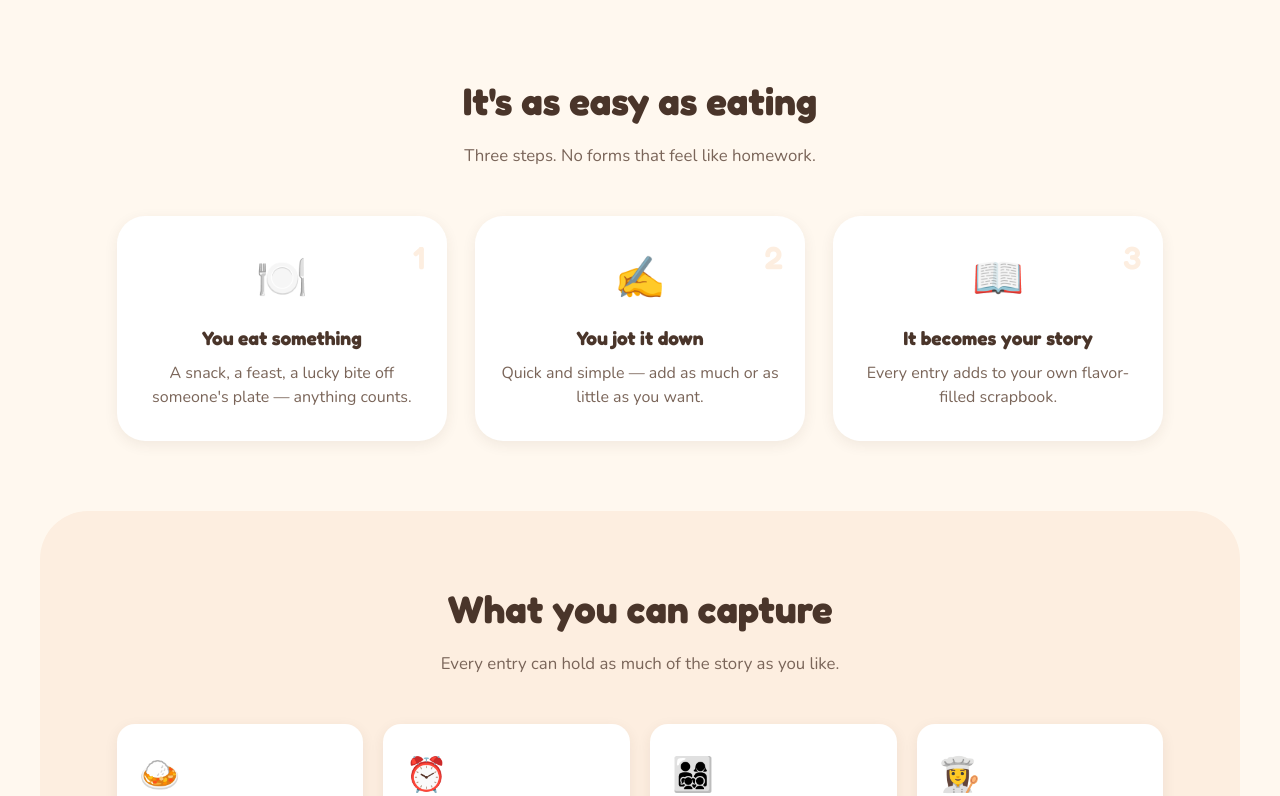
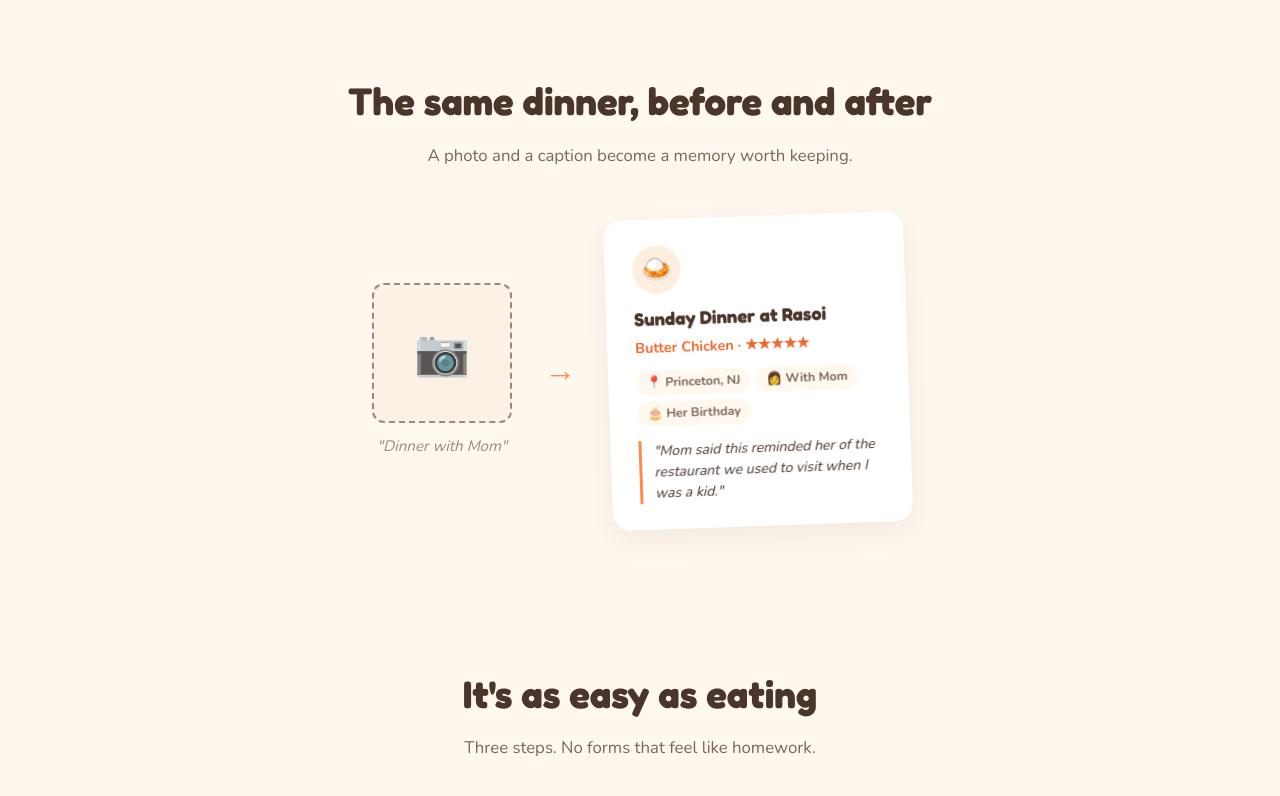
Before and after one commit to banguralok/bite-book, a plain HTML site: page index.html in a window 1280 px wide. Shown: the part 641-1437 px from the top of the page. Drawn offline with nearby package versions, Linux system fonts and the light colour scheme.

Commit message:
Add a before/after section to the landing page
The review's landing-page critique and its "stronger visual identity"
note both pointed at the same gap: nothing on the page actually showed
what a Bite Book entry becomes, and the whole page read more like a
web app than a scrapbook. Adds one section between the hero and the
existing 3-step explainer: a plain photo-and-caption "before," turning
into a warm, slightly-rotated scrapbook card "after" with the place,
rating, people, occasion, and a quote — a first, concrete pass at both
review items rather than a full site-wide redesign.

Not pushed yet — holding for the next deploy window.

```diff
--- a/css/style.css
+++ b/css/style.css
@@ -248,10 +248,112 @@ section h2 {
   font-size: 1.05rem;
 }
 
-.how-it-works, .whats-inside, .get-started {
+.transformation, .how-it-works, .whats-inside, .get-started {
   padding: 70px 6vw;
   max-width: 1200px;
   margin: 0 auto;
+}
+
+.transformation-row {
+  display: flex;
+  align-items: center;
+  justify-content: center;
+  gap: 32px;
+  flex-wrap: wrap;
+  margin-top: 48px;
+}
+
+.transformation-before { text-align: center; opacity: 0.75; }
+
+.before-photo {
+  width: 140px;
+  height: 140px;
+  border-radius: 12px;
+  background: var(--cream-2);
+  border: 2px dashed var(--brown-soft);
+  display: flex;
+  align-items: center;
+  justify-content: center;
+  font-size: 2.8rem;
+  margin: 0 auto 12px;
+}
+
+.before-caption {
+  font-style: italic;
+  color: var(--brown-soft);
+  font-size: 0.95rem;
+}
+
+.transformation-arrow {
+  font-size: 2rem;
+  color: var(--orange);
+  flex-shrink: 0;
+}
+
+.scrapbook-card {
+  background: var(--white);
+  border-radius: var(--radius-md);
+  padding: 26px 28px;
+  box-shadow: var(--shadow);
+  max-width: 300px;
+  text-align: left;
+  transform: rotate(-2deg);
+}
+
+.scrapbook-photo {
+  display: inline-flex;
+  align-items: center;
+  justify-content: center;
+  width: 48px;
+  height: 48px;
+  border-radius: 50%;
+  background: var(--cream-2);
+  font-size: 1.6rem;
+  margin-bottom: 12px;
+}
+
+.scrapbook-card h3 {
+  font-family: 'Fredoka', sans-serif;
+  font-size: 1.15rem;
+  margin: 0 0 4px;
+}
+
+.scrapbook-dish {
+  color: var(--orange-dark);
+  font-weight: 700;
+  font-size: 0.9rem;
+  margin-bottom: 12px;
+}
+
+.scrapbook-tags {
+  display: flex;
+  flex-wrap: wrap;
+  gap: 6px;
+  margin-bottom: 14px;
+}
+
+.scrapbook-tags span {
+  font-size: 0.78rem;
+  font-weight: 700;
+  color: var(--brown-soft);
+  background: var(--cream);
+  padding: 3px 10px;
+  border-radius: 999px;
+}
+
+.scrapbook-quote {
+  font-style: italic;
+  font-size: 0.88rem;
+  color: var(--brown);
+  border-left: 3px solid var(--orange);
+  padding-left: 12px;
+  margin: 0;
+}
+
+@media (max-width: 640px) {
+  .transformation-row { flex-direction: column; }
+  .transformation-arrow { transform: rotate(90deg); }
+  .scrapbook-card { transform: none; }
 }
 
 .steps {
--- a/index.html
+++ b/index.html
@@ -40,6 +40,29 @@
         <span class="float f4">🥭</span>
         <span class="float f5">🍩</span>
         <span class="float f6">🍓</span>
+      </div>
+    </div>
+  </section>
+
+  <section class="transformation" id="transformation">
+    <h2>The same dinner, before and after</h2>
+    <p class="section-sub">A photo and a caption become a memory worth keeping.</p>
+    <div class="transformation-row">
+      <div class="transformation-before">
+        <div class="before-photo" aria-hidden="true">📷</div>
+        <p class="before-caption">"Dinner with Mom"</p>
+      </div>
+      <div class="transformation-arrow" aria-hidden="true">→</div>
+      <div class="scrapbook-card">
+        <span class="scrapbook-photo" aria-hidden="true">🍛</span>
+        <h3>Sunday Dinner at Rasoi</h3>
+        <p class="scrapbook-dish">Butter Chicken · ★★★★★</p>
+        <div class="scrapbook-tags">
+          <span>📍 Princeton, NJ</span>
+          <span>👩 With Mom</span>
+          <span>🎂 Her Birthday</span>
+        </div>
+        <p class="scrapbook-quote">"Mom said this reminded her of the restaurant we used to visit when I was a kid."</p>
       </div>
     </div>
   </section>
```
